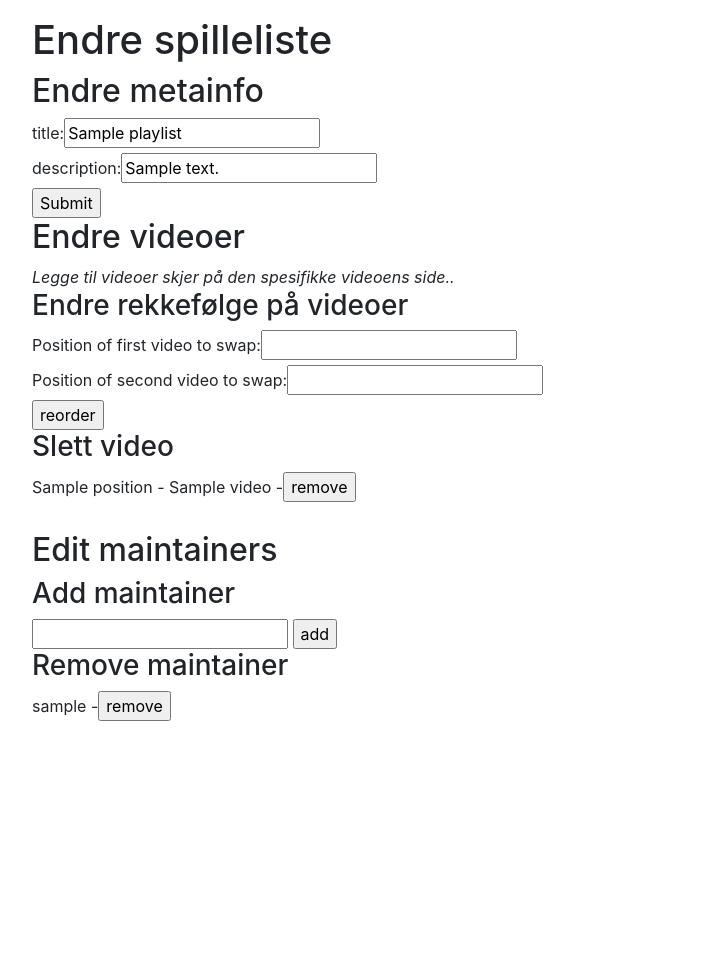
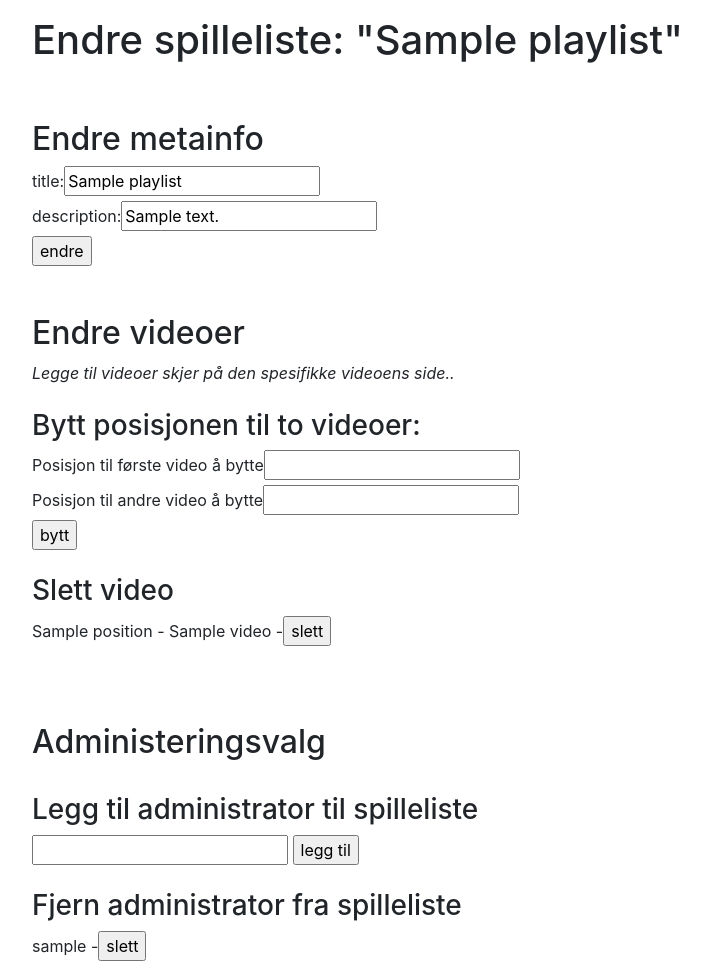
Before and after one commit to tholok97/imt2291-project1, a PHP site: template templates/editPlaylist.twig in a window 1280 px wide. Shown: the part 56-1022 px from the top of the page, without its empty margins (53-763 px from the left). Before the commit the page ends 777 px from the top, so only its background shows below. Run offline with PHP 8.4, Linux system fonts and the light colour scheme; the template is opened without the code that fills it: most values are stand-ins (such as "Sample title", 1, 10 or a date in 2020); some libraries are stand-ins or nearby versions.

Commit message:
norwegianified editPlaylist page

```diff
--- a/templates/editPlaylist.twig
+++ b/templates/editPlaylist.twig
@@ -9,58 +9,67 @@
 <body>
     {% include 'navbar.twig' %}
     <div class='container'>
+
         {% if message != "" %}
             <div class="alert alert-{{messageStatus}}">{{message}}</div>
         {% endif %}
-        <h1>Endre spilleliste</h1>
 
+        <h1>Endre spilleliste: "{{playlist.title}}"</h1>
+
+        <br><br>
         <h2>Endre metainfo</h2>
         <!--currently can't alter thumbnail..-->
         <form action="./src/updatePlaylistHandler.php" method="post">
             <input type="hidden" name="pid" value="{{playlist.pid}}"/>
-            <label for="title">title: </label><input name="title" type="text" value="{{playlist.title}}"/><br/>
-            <label for="description">description: </label><input name="description" type="text" value="{{playlist.description}}"/><br/>
-            <input type="submit" name='submit'/>
+            <label for="tittel">title: </label><input name="title" type="text" value="{{playlist.title}}"/><br/>
+            <label for="beskrivelse">description: </label><input name="description" type="text" value="{{playlist.description}}"/><br/>
+            <input type="submit" name='submit' value="endre"/>
         </form>
 
+        <br><br>
         <h2>Endre videoer</h2>
 
         <i>Legge til videoer skjer på den spesifikke videoens side..</i>
 
-        <h3>Endre rekkefølge på videoer</h3>
+        <br><br>
+        <h3>Bytt posisjonen til to videoer:</h3>
         <form action="./src/swapVideosHandler.php" method="post">
             <input type="hidden" name="pid" value="{{playlist.pid}}"/>
-            <label for="position1">Position of first video to swap: </label><input name="position1" type="text"/><br/>
-            <label for="position2">Position of second video to swap: </label><input name="position2" type="text"/><br/>
-            <input type="submit" name="submit" value="reorder"/>
+            <label for="position1">Posisjon til første video å bytte</label><input name="position1" type="text"/><br/>
+            <label for="position2">Posisjon til andre video å bytte</label><input name="position2" type="text"/><br/>
+            <input type="submit" name="submit" value="bytt"/>
         </form>
 
+        <br>
         <h3>Slett video</h3>
         {% for video in playlist.videos%}
         <form action="./src/removeVideoFromPlaylistHandler.php" method="post">
             <input type="hidden" name="vid" value="{{video.vid}}"/>
             <input type="hidden" name="pid" value="{{playlist.pid}}"/>
-            <label for="submit">{{video.position}} - {{video.title}} - </label><input type="submit" name="submit" value="remove"/>
+            <label for="submit">{{video.position}} - {{video.title}} - </label><input type="submit" name="submit" value="slett"/>
         </form>
         <br>
         {% endfor %}
 
-        <h2>Edit maintainers</h2>
+        <br><br>
+        <h2>Administeringsvalg</h2>
 
-        <h3>Add maintainer</h3>
+        <br>
+        <h3>Legg til administrator til spilleliste</h3>
         <form action="./src/addMaintainerHandler.php" method="post">
             <input type="hidden" name="pid" value="{{playlist.pid}}"/>
             <label for="username: "></label><input type="text" name="username"/>
-            <input type="submit" name="submit" value="add"/>
+            <input type="submit" name="submit" value="legg til"/>
         </form>
 
 
-        <h3>Remove maintainer</h3>
+        <br>
+        <h3>Fjern administrator fra spilleliste</h3>
         {% for maintainer in playlist.maintainers %}
         <form action="./src/removeMaintainerHandler.php" method="post">
             <input type="hidden" name="uid" value="{{maintainer.uid}}"/>
             <input type="hidden" name="pid" value="{{playlist.pid}}"/>
-            <label for="submit">{{maintainer.username}} - </label><input type="submit" name="submit" value="remove"/>
+            <label for="submit">{{maintainer.username}} - </label><input type="submit" name="submit" value="slett"/>
         </form>
         {% endfor %}
     </div>
--- a/templates/playlist.twig
+++ b/templates/playlist.twig
@@ -15,7 +15,7 @@
             {% endif %}
 
 
-            <h1>Spilleliste: {{playlist.title}}</h1>
+            <h1>Spilleliste: "{{playlist.title}}"</h1>
 
             <!-- subscribe button -->
             {% if subscribed == 'false' %}
```
